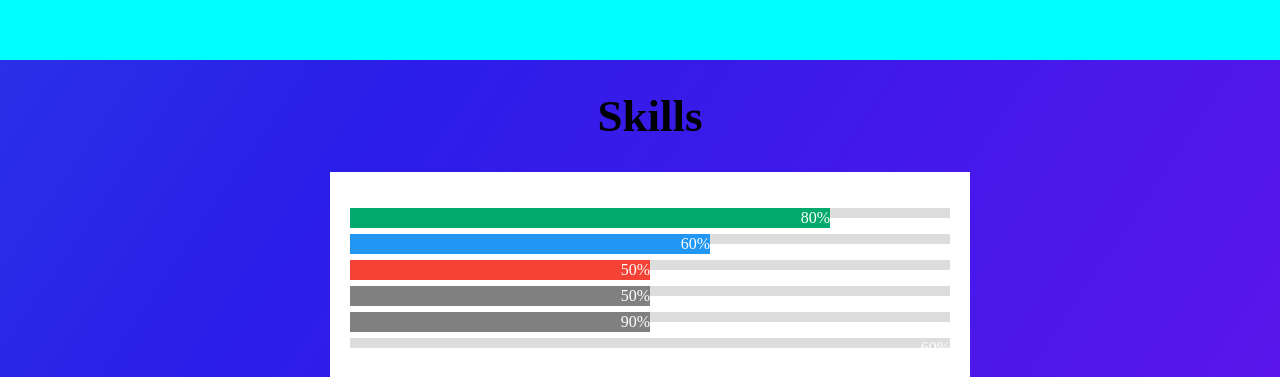
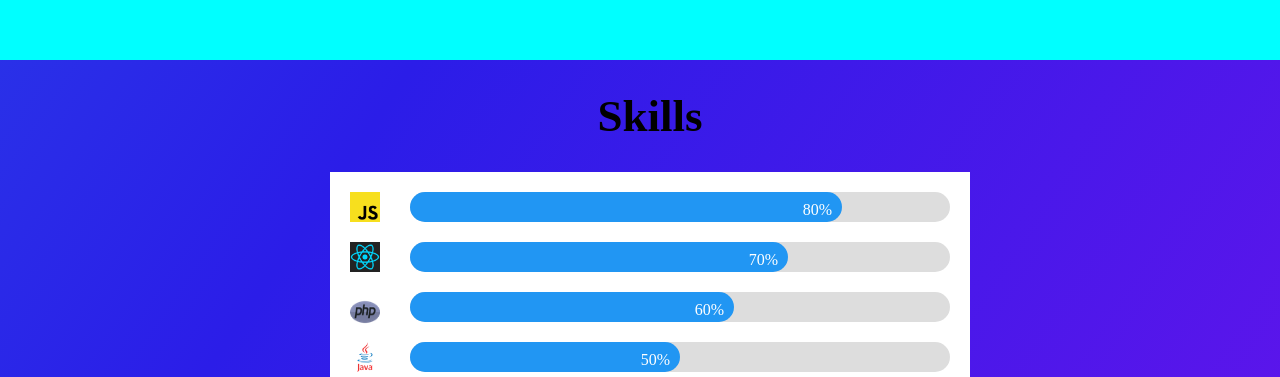
Before and after one commit to wangkalbi-gernessen/next-portfolio-website, a Next.js app: page / in a window 1280 px wide. Shown: the part 2420-2797 px from the top of the page. Built offline with nearby package versions, Linux system fonts and the light colour scheme.

Commit message:
Recreate skill bar

```diff
--- a/components/Skills.js
+++ b/components/Skills.js
@@ -1,43 +1,75 @@
+import Image from 'next/image';
+// import { Typography } from '@material-ui/core;'
+
 const Skills = () => {
   return (
     <div className="skills-content" id="skills">
       <h1>Skills</h1>
       <div className="chart">
-        <label for="javascript">
-          {/* <img src={javascript} width="30" height="30" /> */}
-        </label>
-        <div class="container">
-          <p class="skills javascript">80%</p>
+        {/* <Typography>Web</Typography> */}
+        <div className="language">
+          <div className="languageIcon">
+            <Image src="/javascript.png" width={30} height={30}/>
+          </div>
+          <div className="container">
+            <div className="skills javascript">80%</div>
+          </div>
+          </div>
+        <div className="language">
+          <div className="languageIcon">
+            <Image src="/react.png" width={30} height={30}/>
+          </div>
+          <div className="container">
+            <div className="skills react">70%</div>
+          </div>
+          </div>
+        <div className="language">
+          <div className="languageIcon">
+            <Image src="/php.png" width={30} height={40}/>
+          </div>
+          <div className="container">
+            <div className="skills php">60%</div>
+          </div>
+          </div>
+        <div className="language">
+          <div className="languageIcon">
+            <Image src="/java.png" width={30} height={30}/>
+          </div>
+          <div className="container">
+            <div className="skills java">50%</div>
+          </div>
+          </div>
+        <div className="language">
+          <div className="languageIcon">
+            <Image src="/python.png" width={30} height={30}/>
+          </div>
+          <div className="container">
+            <div className="skills python">50%</div>
+          </div>
+          </div>
+        <div className="language">
+          <div className="languageIcon">
+            <Image src="/html5.png" width={30} height={30}/>
+          </div>
+          <div className="container">
+            <div className="skills html">90%</div>
+          </div>
+          </div>
+        <div className="language">
+          <div className="languageIcon">
+            <Image src="/css.png" width={30} height={30}/>
+          </div>
+          <div className="container">
+            <div className="skills css">90%</div>
+          </div>
         </div>
-        <p>
-          {/* <img src={php} width="30" height="30" /> */}
-        </p>
-        <div class="container">
-          <div class="skills php">60%</div>
-        </div>
-        <p>
-          {/* <img src={java} width="30" height="30" /> */}
-        </p>
-        <div class="container">
-          <div class="skills java">50%</div>
-        </div>
-        <p>
-          {/* <img src={python} width="30" height="30" /> */}
-        </p>
-        <div class="container">
-          <div class="skills python">50%</div>
-        </div>
-        <p>
-          {/* <img src={html5} width="30" height="30" /> */}
-        </p>
-        <div class="container">
-          <div class="skills htmlcss">90%</div>
-        </div>
-        <p>
-          {/* <img src={swift} width="30" height="30" /> */}
-        </p>
-        <div class="container">
-          <div class="skills swift">60%</div>
+        <div className="language">
+          <div className="languageIcon">
+            <Image src="/swift.png" width={30} height={30}/>
+          </div>
+          <div className="container">
+            <div className="skills swift">70%</div>
+          </div>
         </div>
       </div>
     </div>
--- a/styles/globals.css
+++ b/styles/globals.css
@@ -176,7 +176,6 @@ background-size: 1800% 1800%;
   overflow: hidden;
 }
 
-* {box-sizing:border-box}
 
 .skills-content {
   margin: 10px;
@@ -193,32 +192,49 @@ background-size: 1800% 1800%;
   overflow: scroll;
 }
 
-.container {
-  width: 100%;
-  background-color: #ddd;
-  height: 10px;
-}
-
 h1 {
   text-align: center;
   font-size: 45px;
   font-weight: 700;
 }
 
+* {box-sizing:border-box}
+
+.language {
+  width: 100%;
+  height: 30px;
+  display: flex;
+  justify-content: flex-start;
+  margin-bottom: 20px;
+}
+
+.languageIcon {
+  width: 10%;
+}
+
+.container {
+  width: 90%;
+  background-color: #ddd;
+  border-radius: 20px;
+}
+
 .skills {
   text-align: right;
   padding-top: 10px;
   padding-bottom: 10px;
+  padding-right: 10px;
   color: white;
-  height: 1px;
-  line-height: 0;
+  line-height: 1;
 }
 
-.javascript {width: 80%; background-color: #04AA6D;}
-.php {width: 60%; background-color: #2196F3;}
-.java {width: 50%; background-color: #f44336;}
-.python {width: 50%; background-color: #808080;}
-.htmlcss {width: 50%; background-color: #808080;}
+.javascript {width: 80%; background-color: #2196F3; height: 30px; border-radius: 20px;}
+.react {width: 70%; background-color: #2196F3; height: 30px; border-radius: 20px;}
+.php {width: 60%; background-color: #2196F3; height: 30px; border-radius: 20px;}
+.java {width: 50%; background-color: #2196F3; height: 30px; border-radius: 20px;}
+.python {width: 50%; background-color: #2196F3; height: 30px; border-radius: 20px;}
+.html {width: 90%; background-color: #2196F3; height: 30px; border-radius: 20px;}
+.css {width: 90%; background-color: #2196F3; height: 30px; border-radius: 20px;}
+.swift {width: 70%; background-color: #2196F3; height: 30px; border-radius: 20px;}
 
 .footer {
 width: 100%;
```
